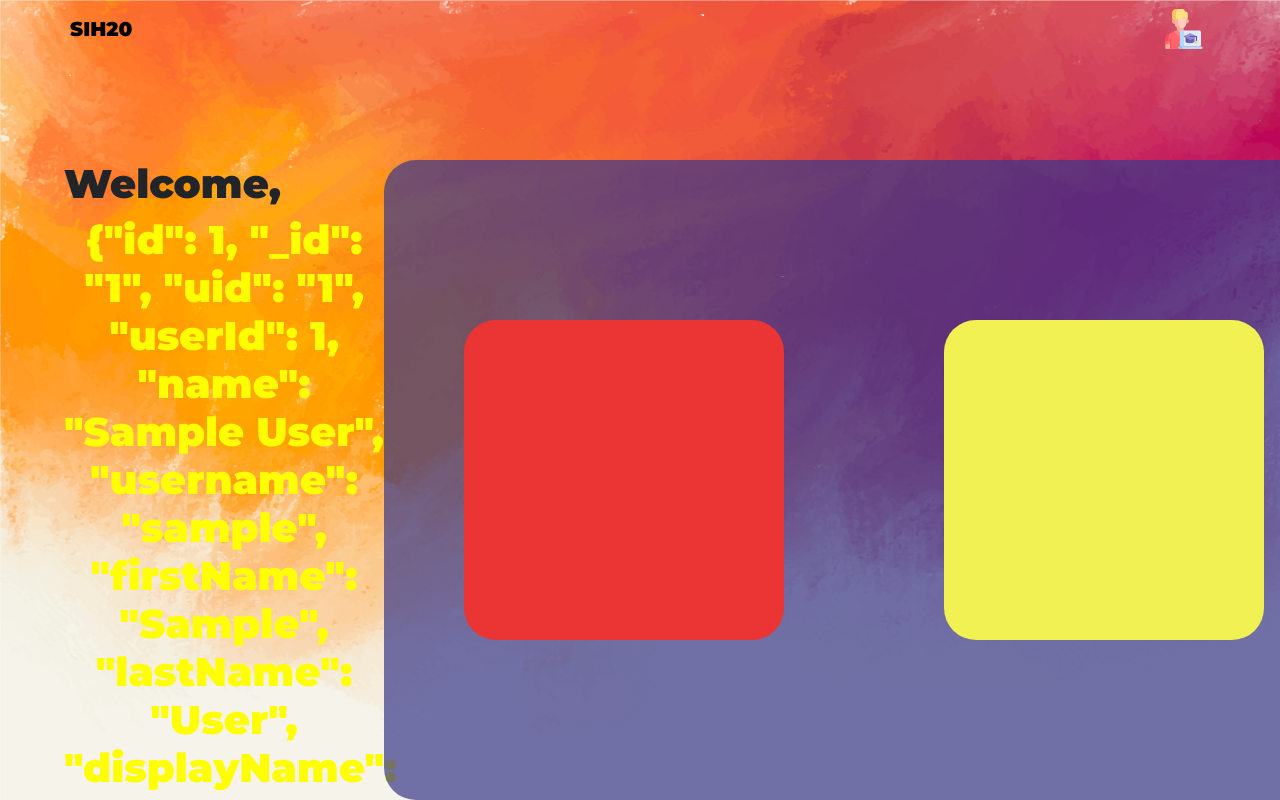
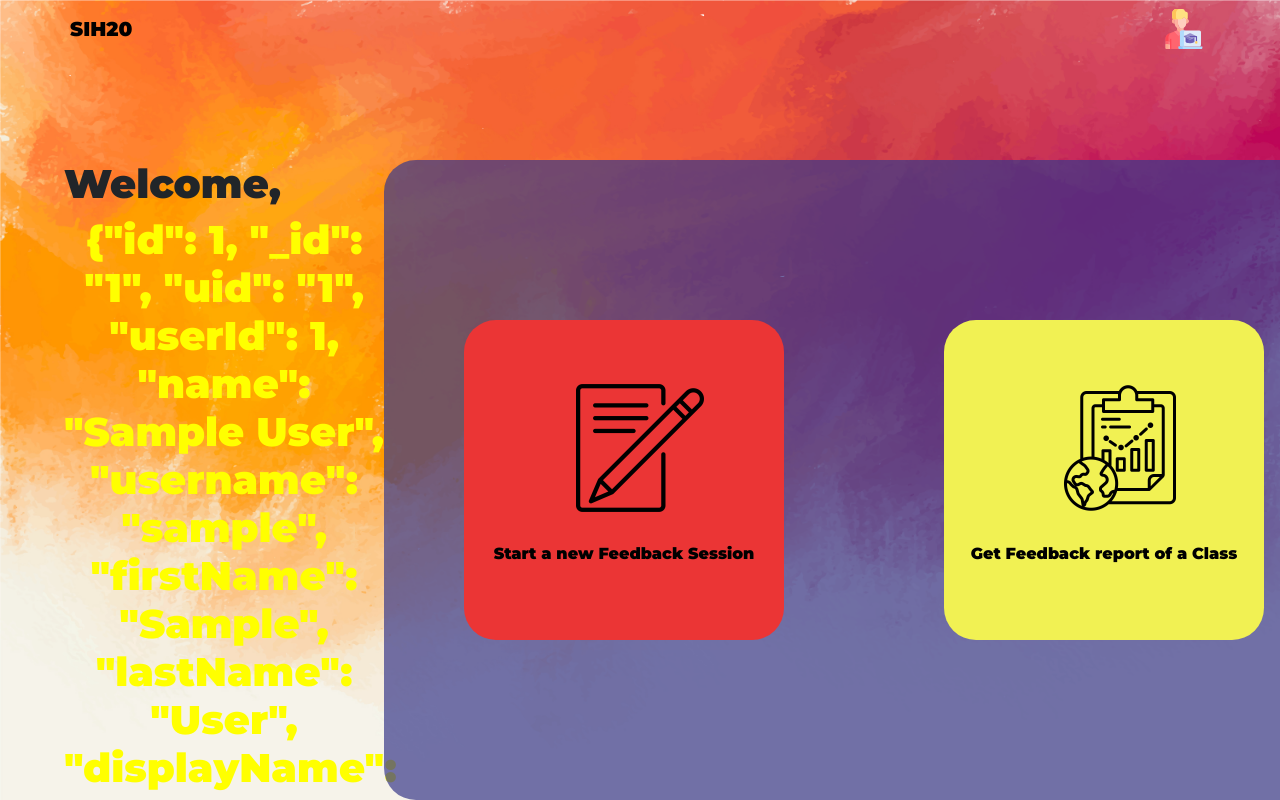
Before and after one commit to RahulKraken/teacher-feedback-sih20, a React (Create React App) app in the folder frontend/: page /my/dashboard in a window 1280 px wide. Built offline with nearby package versions, Linux system fonts and the light colour scheme; sample sign-in values are in the browser's storage.

Commit message:
dashboard optimization

```diff
--- /dev/null
+++ b/frontend/src/components/choices.jsx
@@ -0,0 +1,40 @@
+import React from "react";
+import { Form } from "react-bootstrap";
+import FormGroup from "./formComps/formGroup";
+import * as clicks from "../utils/onClicks";
+
+const Choice = ({ id, handleClick, msg, icon, mode, className }) => {
+  const op = id === "btn-ns" ? 1 : 2;
+  const handleSubmit = (e) => {
+    e.preventDefault();
+    const data = new FormData(e.target);
+    if (op == 1) {
+      clicks.getSession(data);
+    } else {
+      clicks.getClassReport(data);
+    }
+  };
+  return (
+    <div id={id} className={className} onClick={() => handleClick(mode)}>
+      <div className="co">
+        <img src={icon} id="icon-btn"></img>
+        <h3>{msg}</h3>
+      </div>
+      <div className="class-form-con">
+        <Form className="class-form" onSubmit={handleSubmit}>
+          <FormGroup
+            type="text"
+            name="code"
+            place="Enter Classroom Code"
+            lbl="Classroom Code"
+          />
+          <button className="code-btn" type="submit">
+            Enter
+          </button>
+        </Form>
+      </div>
+    </div>
+  );
+};
+
+export default Choice;
--- a/frontend/src/components/dashboard.jsx
+++ b/frontend/src/components/dashboard.jsx
@@ -1,7 +1,10 @@
 import React, { useState } from "react";
 import "../styles/dashboard.css";
 import re from "../icons/return.png";
+import nse from "../icons/letter.png";
+import ger from "../icons/report.png";
 import * as onClicks from "../utils/onClicks";
+import Choice from "./choices";
 
 const Dashboard = ({ user, mode }) => {
   return (
@@ -12,16 +15,22 @@ const Dashboard = ({ user, mode }) => {
       </div>
       <div className="dash-btns">
         <img src={re} id="return" onClick={onClicks.goBack}></img>
-        <div
+        <Choice
+          className="btn-new-session btnr"
           id="btn-ns"
-          className="btn-new-session btnr"
-          onClick={onClicks.newSession}
-        ></div>
-        <div
+          handleClick={onClicks.newSession}
+          msg="Start a new Feedback Session"
+          icon={nse}
+          mode={mode}
+        />
+        <Choice
+          className="btn-get-report btnr"
           id="btn-gr"
-          className="btn-get-report btnr"
-          onClick={onClicks.getReport}
-        ></div>
+          handleClick={onClicks.getReport}
+          msg="Get Feedback report of a Class"
+          icon={ger}
+          mode={mode}
+        />
       </div>
     </div>
   );
--- a/frontend/src/components/loginForm.jsx
+++ b/frontend/src/components/loginForm.jsx
@@ -21,7 +21,9 @@ const LoginForm = () => {
         place="Enter Password"
         lbl="Password"
       />
-      <Button type="submit">Login</Button>
+      <button className="auth-submit" type="submit">
+        Login
+      </button>
     </Form>
   );
 };
--- a/frontend/src/styles/dashboard.css
+++ b/frontend/src/styles/dashboard.css
@@ -1,3 +1,19 @@
+@keyframes shake {
+  0%,
+  100% {
+    transform: translateX(0);
+  }
+  25% {
+    transform: translateX(-2rem);
+  }
+  50% {
+    transform: translateX(2rem);
+  }
+  75% {
+    transform: translateX(-2rem);
+  }
+}
+
 .dashb-cont {
   position: absolute;
   top: 0;
@@ -38,6 +54,7 @@
   background: rgb(235, 53, 53);
   border-radius: 2rem;
   transition: all 200ms ease-in;
+  z-index: 9;
   /* border: 2px solid red; */
 }
 
@@ -50,6 +67,7 @@
   background: rgb(241, 241, 83);
   border-radius: 2rem;
   transition: all 200ms ease-in;
+  z-index: 9;
   /* border: 2px solid green; */
 }
 
@@ -68,3 +86,87 @@
   color: yellow;
   text-align: center;
 }
+
+#icon-btn {
+  height: 8rem;
+  width: 8rem;
+  margin-top: 20%;
+  margin-left: 10%;
+  /* border: 2px solid blueviolet; */
+}
+
+.btn-new-session-exp {
+  position: absolute;
+  top: 0;
+  left: 0;
+  height: 40rem;
+  width: 60rem;
+  background: rgb(84, 214, 24);
+  border-radius: 2rem;
+  transition: all 200ms ease-in;
+  z-index: 10;
+  /* border: 2px solid red; */
+}
+
+.btn-get-report-exp {
+  position: absolute;
+  top: 0;
+  left: 0;
+  height: 40rem;
+  width: 60rem;
+  background: rgb(46, 202, 223);
+  border-radius: 2rem;
+  transition: all 200ms ease-in;
+  z-index: 10;
+  /* border: 2px solid red; */
+}
+
+.co {
+  height: 20rem;
+  width: 20rem;
+  /* border: 2px solid black; */
+  color: rgb(0, 0, 0);
+  font-size: 1rem;
+  text-align: center;
+  transition: all 100ms ease-in-out;
+}
+
+.co > h3 {
+  margin-top: 10%;
+  font-size: 1rem;
+}
+
+.btn-r > .co {
+  margin-top: 15%;
+  margin-left: 15%;
+  border-right: 1px solid #00000050;
+  padding-right: 5rem;
+  padding-left: 0;
+}
+
+.class-form-con {
+  display: none;
+}
+
+.btn-r > .class-form-con {
+  position: absolute;
+  display: inherit;
+  /* border: 2px solid green; */
+  height: 15rem;
+  width: 30rem;
+  top: 30%;
+  left: 50%;
+  padding: 2rem 5rem;
+}
+
+/* .field {
+  background: rgba(255, 255, 255, 0.404);
+} */
+
+.code-btn {
+  color: black;
+}
+
+.class-form .field {
+  border-bottom: 3px solid black;
+}
--- a/frontend/src/styles/form.css
+++ b/frontend/src/styles/form.css
@@ -8,13 +8,14 @@
   outline: none !important;
   transition: border-bottom 500ms linear;
   height: 40px;
+  background: inherit;
 }
 
 .field:focus {
   border-bottom: 3px solid black;
 }
 
-button[type="submit"] {
+.auth-submit {
   background-color: #00000000;
   color: red;
   font-family: "Montserrat", sans-serif;
--- a/frontend/src/utils/onClicks.js
+++ b/frontend/src/utils/onClicks.js
@@ -1,34 +1,34 @@
-export const newSession = () => {
-  const btn = document.getElementById("btn-ns").style;
-  btn.top = "0";
-  btn.left = "0";
-  btn.height = "40rem";
-  btn.width = "60rem";
-  btn.zIndex = 10;
+export const newSession = (mode) => {
+  console.log("click");
+  const btn = document.getElementById("btn-ns");
+  if (mode == 2) {
+    btn.className = "btn-new-session-exp btn-r";
+    document.getElementById("return").style.opacity = "100";
+  } else {
+    btn.animation = "shake 250ms ease-out forwards";
+    alert("You must be an Officer to Start a Feedback session");
+  }
+};
+
+export const getReport = (mode) => {
+  const btn = document.getElementById("btn-gr");
+  btn.className = "btn-get-report-exp btn-r";
   document.getElementById("return").style.opacity = "100";
 };
 
-export const getReport = () => {
-  const btn = document.getElementById("btn-gr").style;
-  btn.top = "0";
-  btn.left = "0";
-  btn.height = "40rem";
-  btn.width = "60rem";
-  btn.zIndex = 10;
-  document.getElementById("return").style.opacity = "100";
+export const goBack = () => {
+  const b = "btn-r";
+  const bt = document.getElementsByClassName(b)[0];
+  bt.className = bt.className.substring(0, bt.className.length - 10) + " btnr";
+  document.getElementById("return").style.opacity = "";
 };
 
-export const goBack = (modes) => {
-  const b = "btnr";
-  const bt = document.getElementsByClassName(b);
-  console.log(bt);
-  for (let i = 0; i <= 1; i++) {
-    const btn = bt[i].style;
-    btn.top = "";
-    btn.left = "";
-    btn.height = "";
-    btn.width = "";
-    btn.zIndex = "";
-  }
-  document.getElementById("return").style.opacity = "";
+export const getClassReport = (data) => {
+  const code = data.get("code");
+  console.log(code);
 };
+
+export const getSession = (data) => {
+  const code = data.get("code");
+  console.log(code);
+};
```
Also changed, not shown: frontend/src/icons/letter.png (added), frontend/src/icons/report.png (added).
